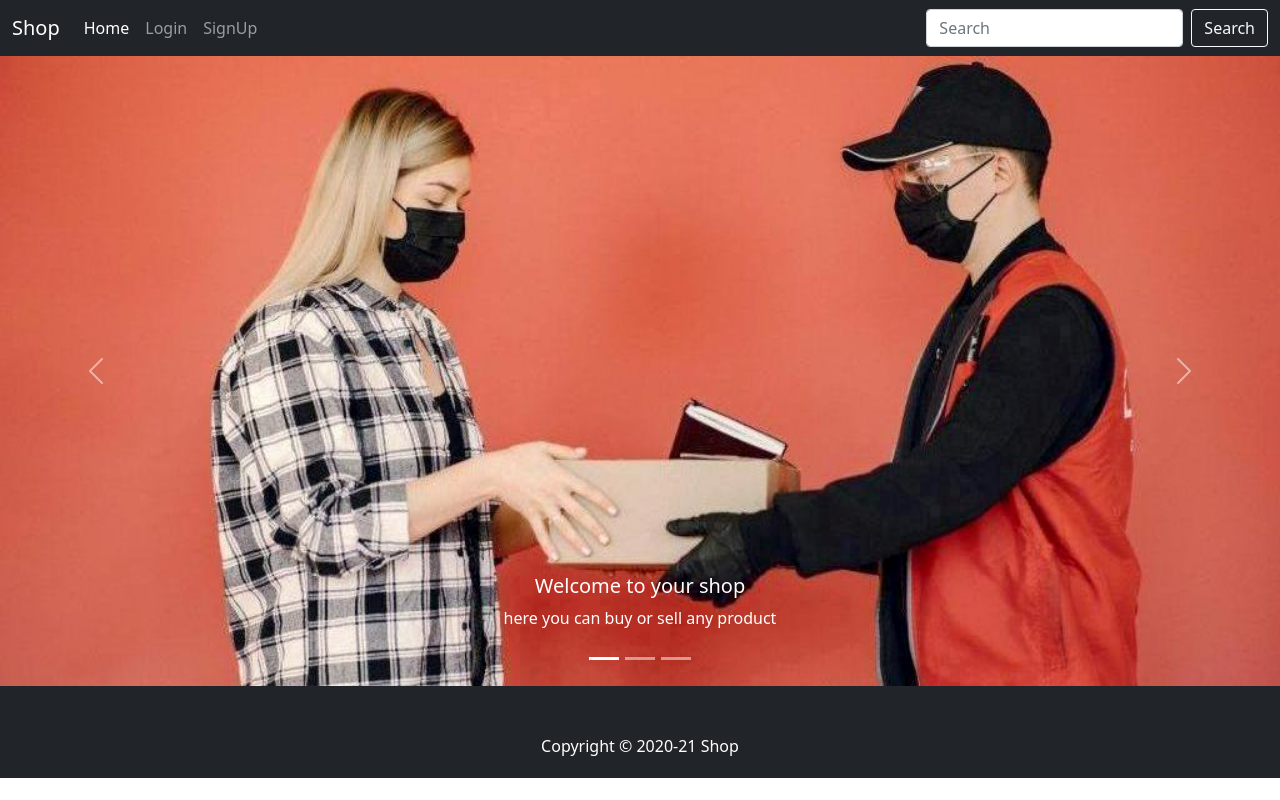
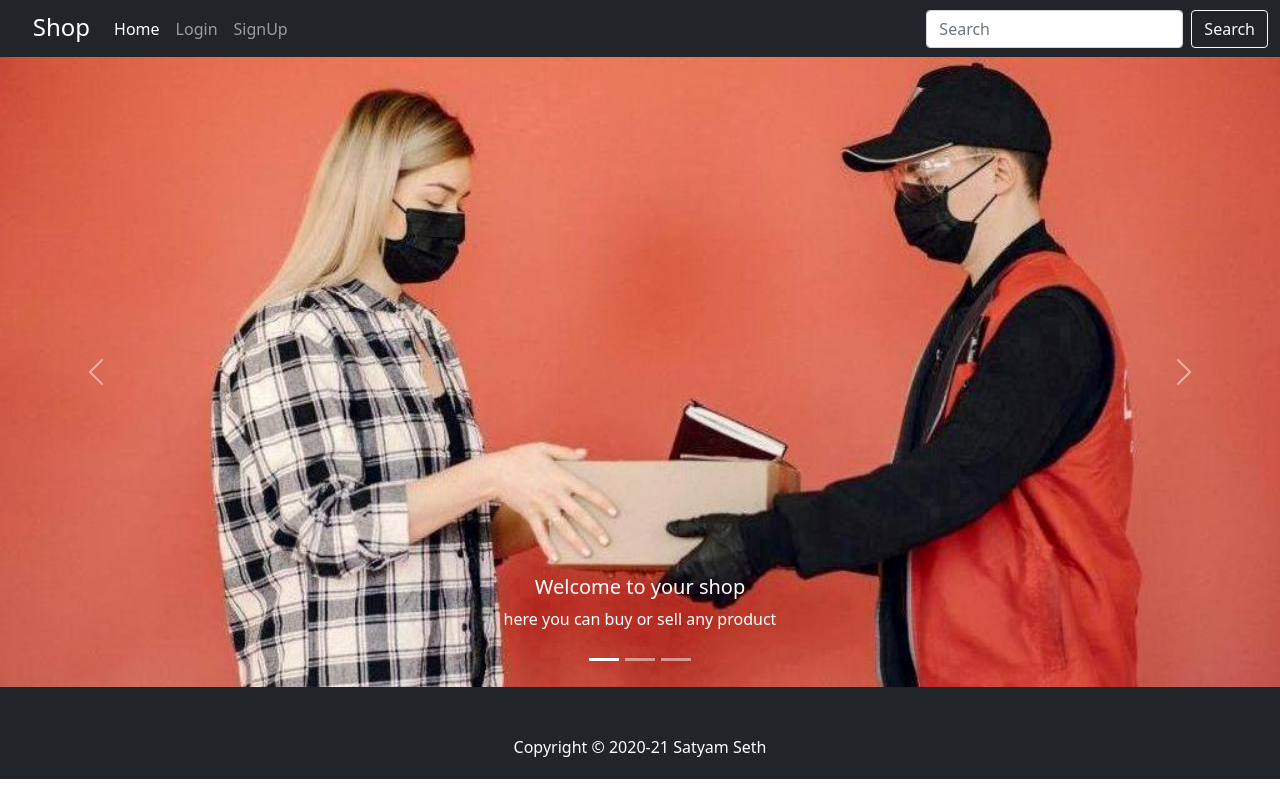
Before and after one commit to satyam-seth/eshop, a Django app: page / in a window 1280 px wide. Run offline with Django 3.2, Linux system fonts and the light colour scheme; some libraries are stand-ins or nearby versions; some web fonts are replaced.

Commit message:
update footer and favicon

```diff
--- a/eshop/core/templates/core/base.html
+++ b/eshop/core/templates/core/base.html
@@ -4,6 +4,7 @@
 <head>
     <meta charset="utf-8">
     <meta name="viewport" content="width=device-width, initial-scale=1">
+    <link rel="shortcut icon" href="{% static 'core/images/favicon.ico' %}" type="image/x-icon">
     <link rel="stylesheet" href="{% static 'core/css/bootstrap.min.css' %}">
     <link rel="stylesheet" href="{% static 'core/css/all.min.css' %}">
     <link rel="stylesheet" href="{% static 'core/css/style.css' %}">
--- a/eshop/core/templates/core/footer.html
+++ b/eshop/core/templates/core/footer.html
@@ -1,12 +1,14 @@
 <footer class="container-fluid p-0">
     <div class="bg-dark text-center p-1 text-white">
         <div class="pt-1">
-            <a href="#" target="_blank"><i class="fab fa-whatsapp fa-2x m-1 text-white"></i></a>
-            <a href="#" target="_blank"><i class="fab fa-facebook fa-2x m-1 text-white"></i></a>
-            <a href="#" target="_blank"><i class="fab fa-instagram fa-2x m-1 text-white"></i></a>
-            <a href="#" target="_blank"><i class="fab fa-youtube fa-2x m-1 text-white"></i></a>
-            <a href="#" target="_blank"><i class="fab fa-twitter fa-2x m-1 text-white"></i></a>
+            <a href="https://www.facebook.com/profile.php?id=100009900399617" target="_blank"><i class="fab fa-facebook fa-2x m-1 text-white"></i></a>
+            <a href="https://www.instagram.com/satyam1998.1998/" target="_blank"><i class="fab fa-instagram fa-2x m-1 text-white"></i></a>
+            <a href="mailto:satyam1998.1998@gmail.com" target="_blank"><i class="fas fa-envelope fa-2x m-1 text-white"></i></a>
+            <a href="https://www.hackerrank.com/satyam1998_1998" target="_blank"><i class="fab fa-hackerrank fa-2x m-1 text-white"></i></a>
+            <a href="https://twitter.com/SatyamS31450520" target="_blank"><i class="fab fa-twitter fa-2x m-1 text-white"></i></a>
+            <a href="https://www.linkedin.com/in/satyam-seth-39069b17a" target="_blank"><i class="fab fa-linkedin fa-2x m-1 text-white"></i></a>
+            <a href="https://github.com/satyam-seth" target="_blank"><i class="fab fa-github fa-2x m-1 text-white"></i></a>
         </div>
-        <p>Copyright &#169; 2020-21 Shop</p>
+        <p>Copyright &#169; 2020-21 Satyam Seth</p>
     </div>
 </footer>
--- a/eshop/core/templates/core/navbar.html
+++ b/eshop/core/templates/core/navbar.html
@@ -1,6 +1,6 @@
 <nav class="navbar navbar-expand-lg navbar-dark bg-dark">
     <div class="container-fluid">
-        <a class="navbar-brand" href="{% url 'home' %}">Shop</a>
+        <a class="navbar-brand" href="{% url 'home' %}"><i class="fas fa-store"></i> <span class="h4">Shop</span></a>
         <button class="navbar-toggler" type="button" data-bs-toggle="collapse"
             data-bs-target="#navbarSupportedContent" aria-controls="navbarSupportedContent" aria-expanded="false"
             aria-label="Toggle navigation">
```
Also changed, not shown: eshop/core/static/core/images/favicon.ico (added), eshop/db.sqlite3.
